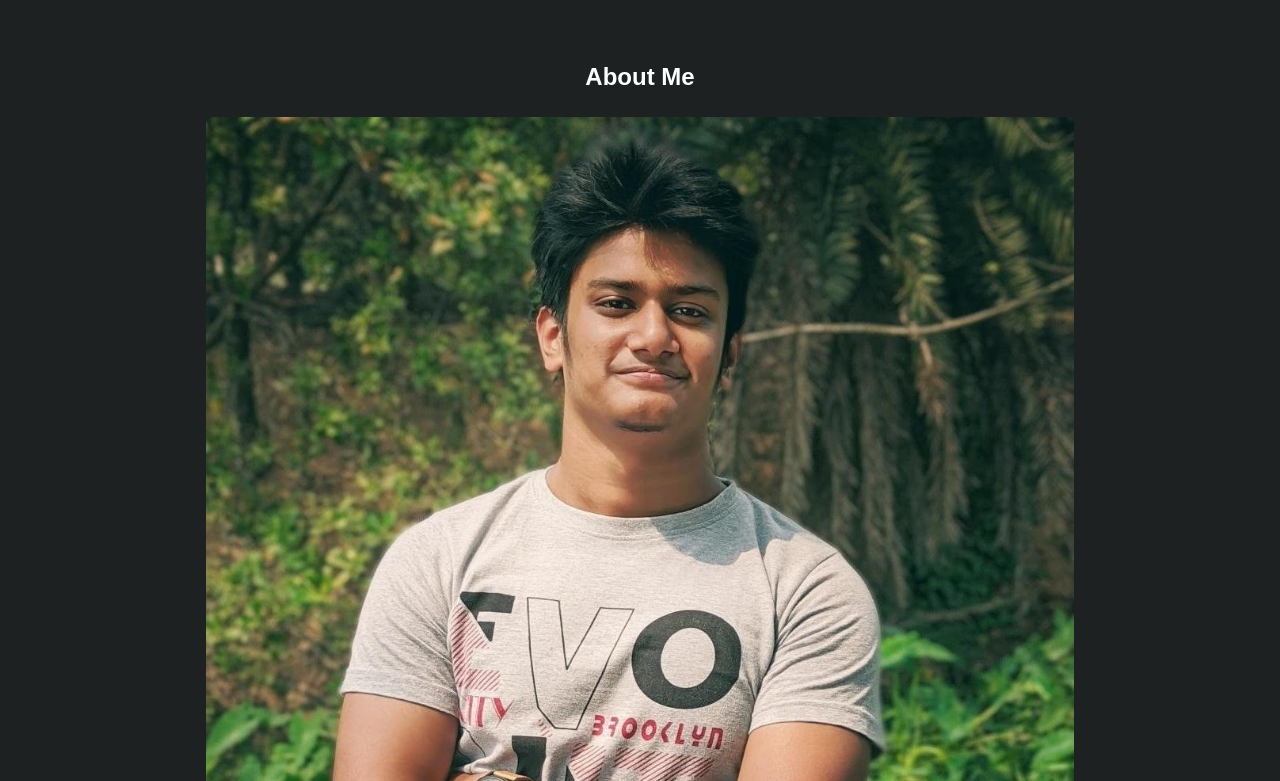
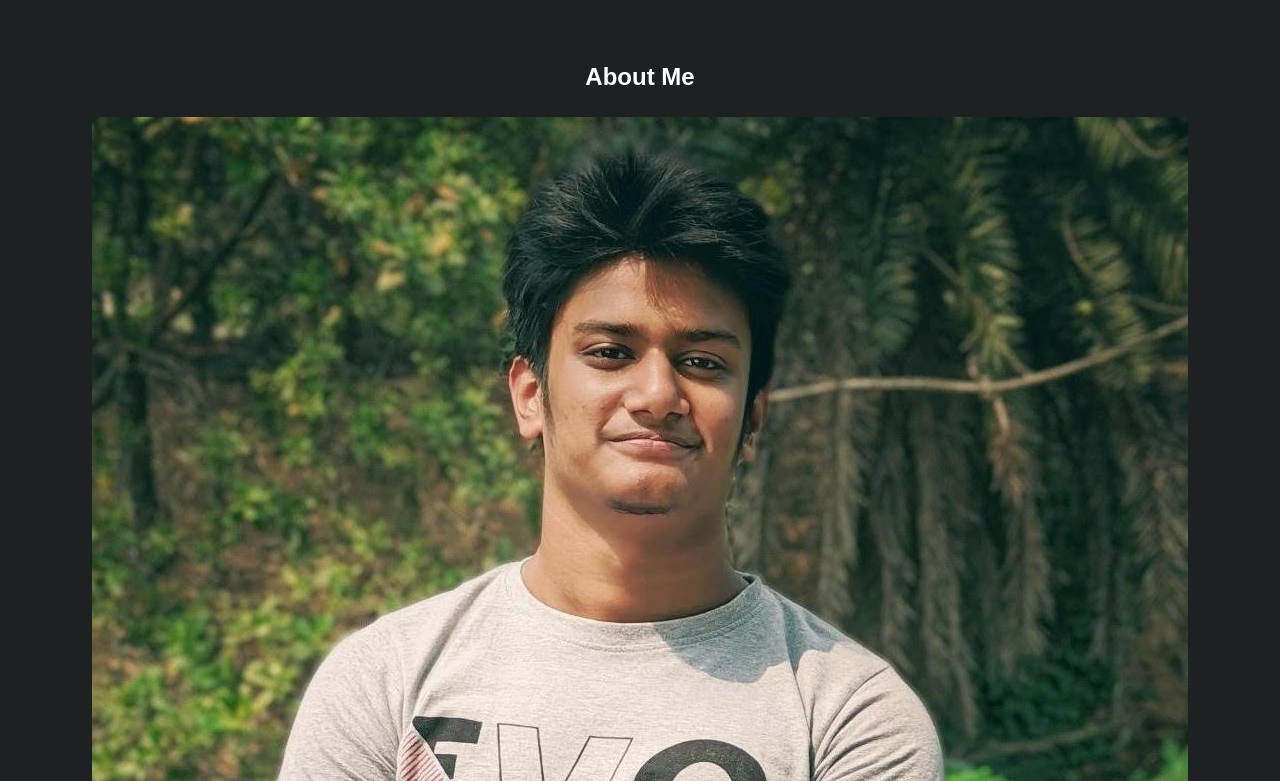
Before and after one commit to shresth-kumar-lal/shresth-kumar-lal.github.io, a plain HTML site: page index.html in a window 1280 px wide. Shown: the part 419-1200 px from the top of the page. Drawn offline with Linux system fonts and the light colour scheme.

Commit message:
Update index.html

```diff
--- a/index.html
+++ b/index.html
@@ -25,7 +25,7 @@
 
     <section id="about">
         <h2>About Me</h2>
-        <img src="/images/self.jpeg" id="self_image" width="70%"/>
+        <img src="/images/self.jpeg" id="self_image"/>
         <p id="about_me">I am Shresth, a passionate developer focused on open source projects, GNU/Linux, and the FOSS community.</p>
     </section>
 
```
